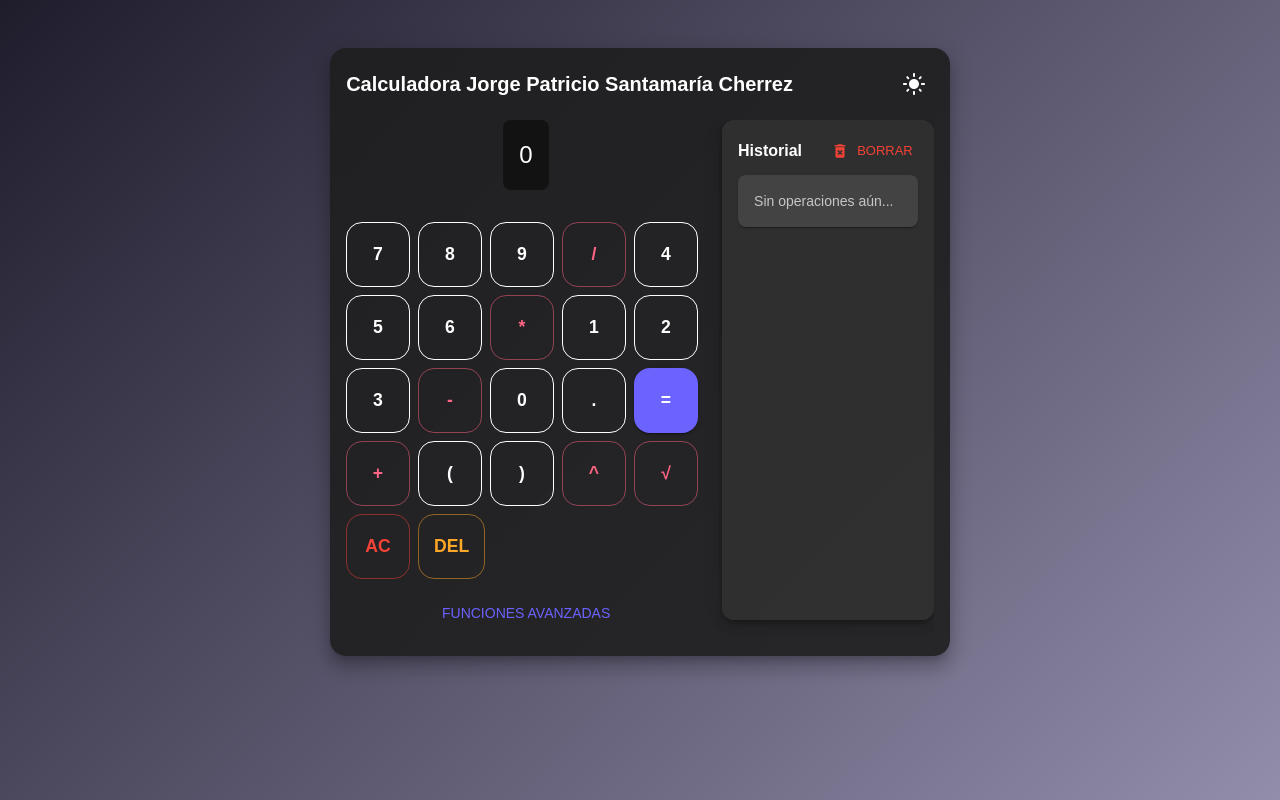
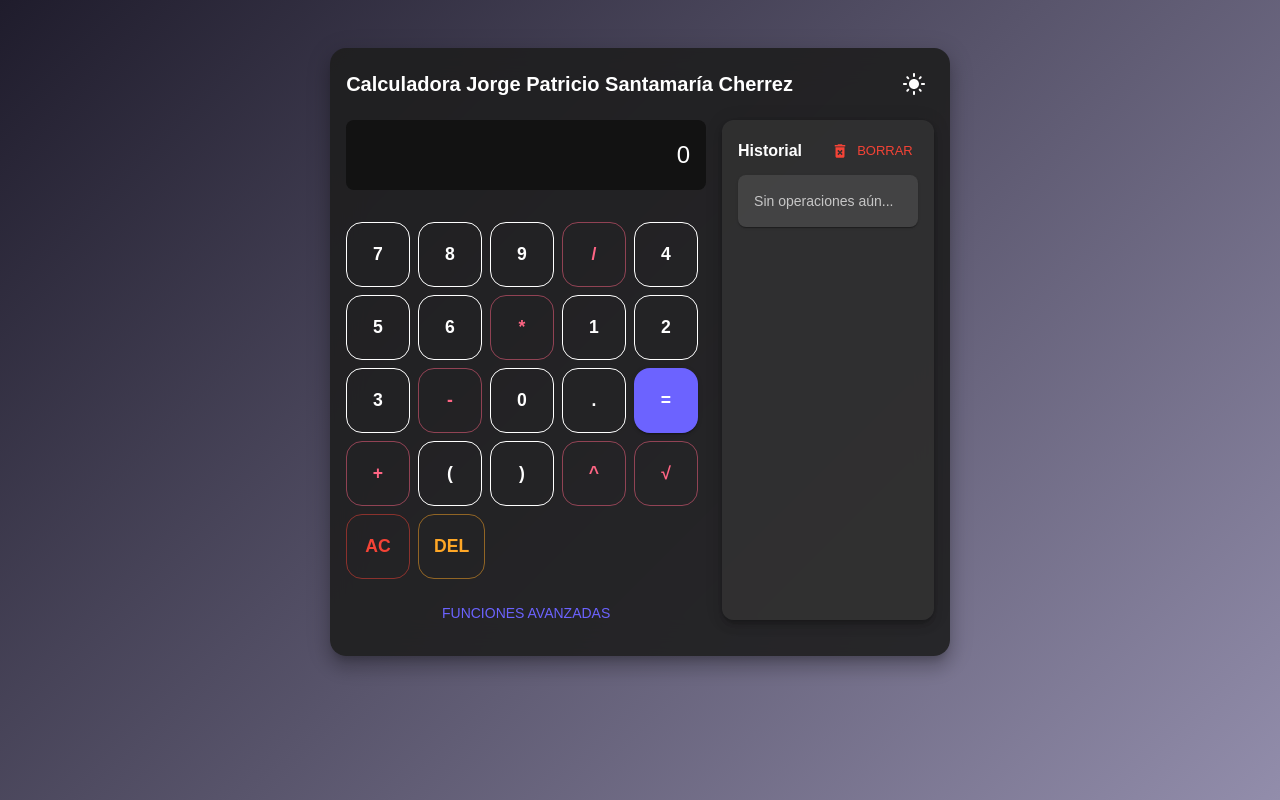
Before and after one commit to Patogol35/Calculadora, a React (Vite) app: page / in a window 1280 px wide. Built offline with nearby package versions, Linux system fonts and the light colour scheme.

Commit message:
Update Calculator.jsx

```diff
--- a/src/components/Calculator.jsx
+++ b/src/components/Calculator.jsx
@@ -67,7 +67,6 @@ export default function Calculator({ theme, darkMode, setDarkMode }) {
             display: "grid",
             gridTemplateColumns: isDesktop ? "1.7fr 1fr" : "1fr",
             gap: 2,
-            overflowX: "hidden",
           }}
         >
           {/* Calculadora */}
@@ -76,22 +75,15 @@ export default function Calculator({ theme, darkMode, setDarkMode }) {
               display: "flex",
               flexDirection: "column",
               gap: 2,
-              alignItems: "center",           // 🔥 CENTRA TODO EN VERTICAL Y HORIZONTAL
+              alignItems: "center",        // 🔥 CENTRA TODO
             }}
           >
-            <Display value={input} darkMode={darkMode} />
+            <Box sx={{ width: "100%" }}>
+              <Display value={input} darkMode={darkMode} />
+            </Box>
 
-            {/* 🔥 CAJA DEL KEYPAD CENTRADA SIEMPRE */}
-            <Box
-              sx={{
-                maxWidth: 380,
-                width: "100%",
-                display: "flex",               // 🔥 CENTRADO REAL
-                justifyContent: "center",
-              }}
-            >
-              <Keypad handleClick={handleClick} darkMode={darkMode} theme={theme} />
-            </Box>
+            {/* KEYBOARD CENTRADO */}
+            <Keypad handleClick={handleClick} />
           </Box>
 
           {/* Historial en desktop */}
@@ -103,7 +95,9 @@ export default function Calculator({ theme, darkMode, setDarkMode }) {
                 borderRadius: 3,
                 maxHeight: "500px",
                 overflowY: "auto",
-                bgcolor: darkMode ? "rgba(20,20,20,0.8)" : "rgba(245,245,245,0.9)",
+                bgcolor: darkMode
+                  ? "rgba(20,20,20,0.8)"
+                  : "rgba(245,245,245,0.9)",
               }}
             >
               <Box
```
